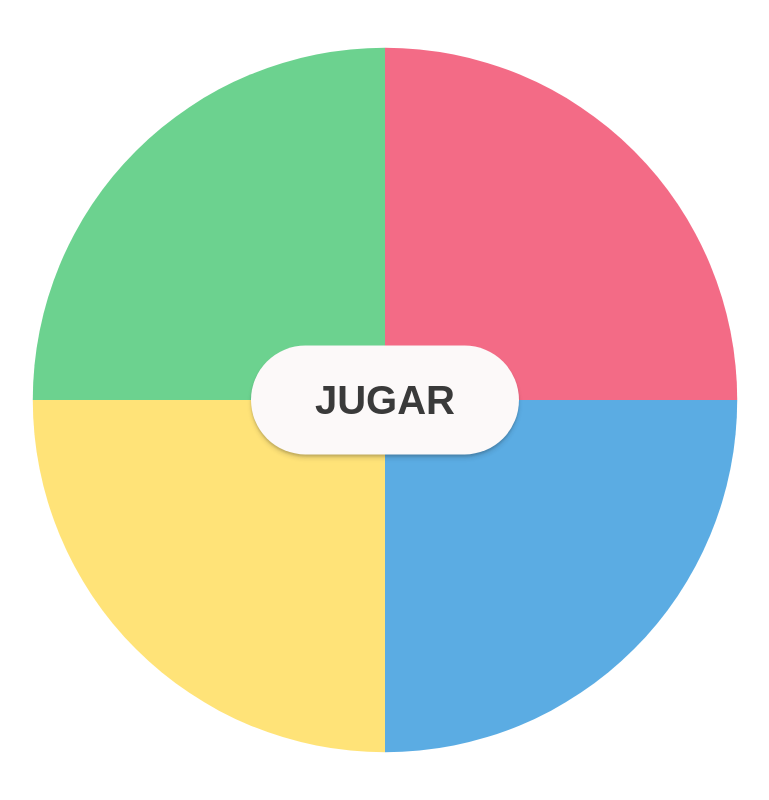
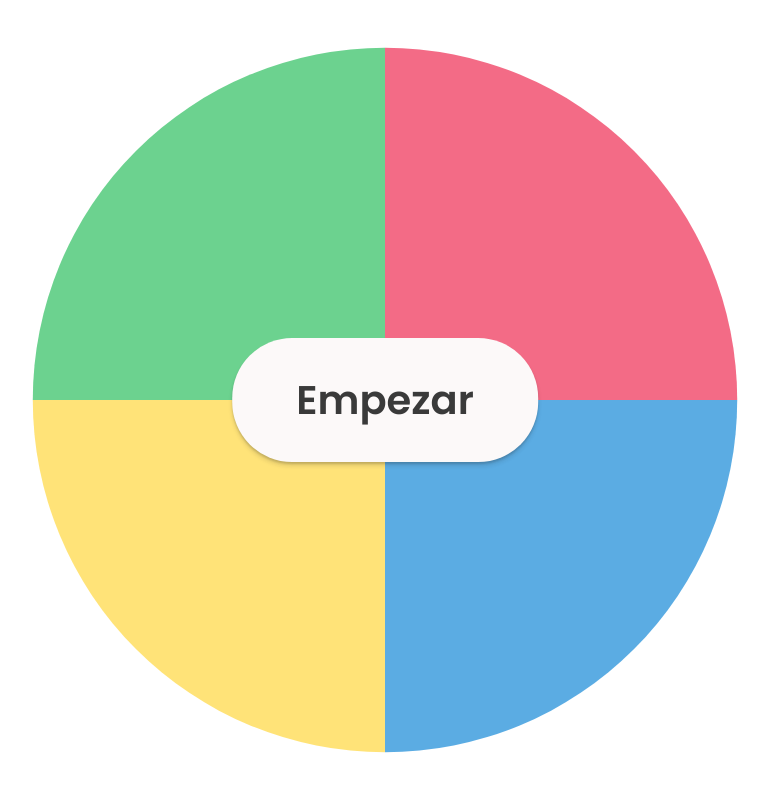
Before and after one commit to alejandromur/simon, a plain HTML site: page index.html in a window 1280 px wide. Shown: the whole page, without its empty margins (255-1024 px from the left). Drawn offline with Linux system fonts and the light colour scheme.

Commit message:
Add custom font and svg icon

```diff
--- a/index.html
+++ b/index.html
@@ -6,12 +6,14 @@
     <meta name="viewport" content="width=device-width, initial-scale=1.0">
     <meta http-equiv="X-UA-Compatible" content="ie=edge">
     <title>Simon</title>
+    <link rel="icon" type="image/svg+xml" href="assets/images/simon.svg" />
     <link rel="stylesheet" href="assets/css/style.css">
+    <link href="https://fonts.googleapis.com/css2?family=Poppins:wght@300;400;600&display=swap" rel="stylesheet">
 </head>
 
 <body>
     <section class="app">
-        <button class="btn btn--start js-start">JUGAR</button>
+        <button class="btn js-start">Empezar</button>
         <div class="board">
             <button class="board__cell" data-color="green"></button>
             <button class="board__cell" data-color="red"></button>
```
Also changed, not shown: assets/images/simon.svg (added).
